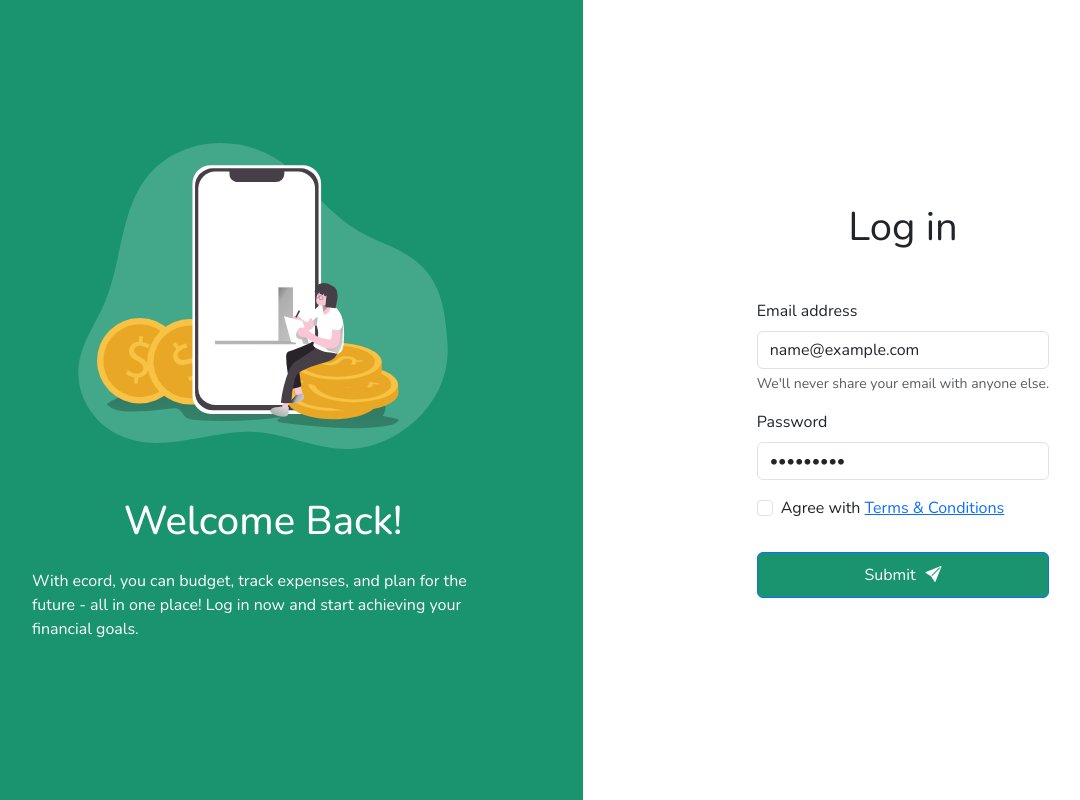
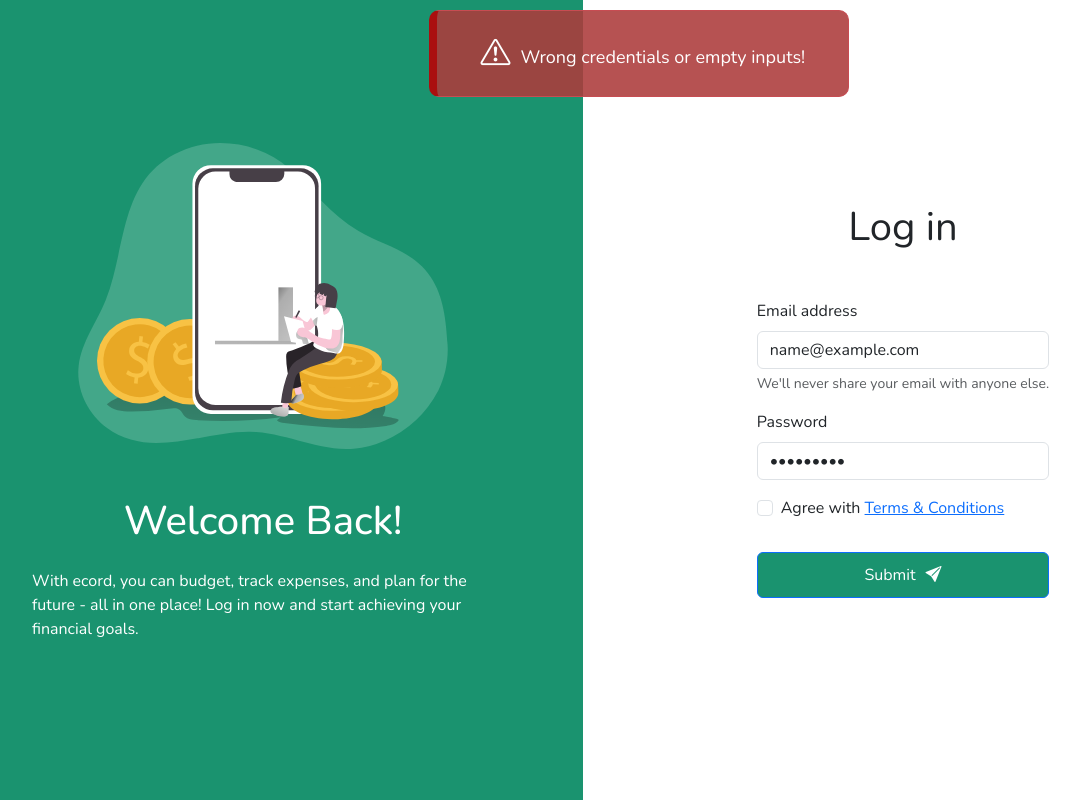
Before and after one commit to nikosgrigo/ecord-app, a website: page login.html in a window 1280 px wide. Both pictures are taken after typing "name@example.com", "Sample123" into the empty fields and a click on the button "Submit". Shown: the whole page, without its empty margins (57-1137 px from the left). Drawn offline with nearby package versions, Linux system fonts and the light colour scheme.

Commit message:
Add alert message on login page

```diff
--- a/login.html
+++ b/login.html
@@ -26,9 +26,19 @@
       href="https://fonts.googleapis.com/css2?family=Nunito:wght@200;400;500;600&family=Quicksand:wght@400;500;600&display=swap"
       rel="stylesheet"
     />
+
+    <!--Animattions from Animate.css-->
+
+    <link
+      rel="stylesheet"
+      href="https://cdnjs.cloudflare.com/ajax/libs/animate.css/4.1.1/animate.min.css"
+    />
   </head>
   <body id="body">
-    <div id="alert" class="" role="alert">Something went wrong!</div>
+    <div id="alert" class="animate__animated hidden">
+      <span><i class="bi bi-exclamation-triangle"></i></span>Wrong credentials
+      or empty inputs!
+    </div>
     <div id="wrapper" class="container-fluid">
       <div class="row vh-100">
         <div
--- a/script/login.js
+++ b/script/login.js
@@ -21,6 +21,9 @@ const passwordInput = document.querySelector("#user_password");
 const form = document.querySelector(".form");
 const terms = document.querySelector("#terms");
 
+const alertMessageEl = document.getElementById("alert");
+// console.log(alertMessageEl);
+
 form.addEventListener("submit", function (event) {
   event.preventDefault();
 
@@ -39,17 +42,19 @@ form.addEventListener("submit", function (event) {
     localStorage.setItem("currentEmail", currentEmail);
 
     window.location = "app.html";
+
+    // Clear input fields
+    emailInput.value = passwordInput.value = "";
   } else {
     // If the credentials are incorrect, display an error message
-    const messageEl = document.querySelector("#alert");
-    messageEl.classList.add("alert-show");
+    alertMessageEl.classList.remove("hidden");
+    alertMessageEl.classList.add("animate__fadeInDown");
+
     setTimeout(() => {
-      messageEl.classList.remove("alert-show");
-    }, 4000); // 5000 milliseconds = 5 seconds
+      alertMessageEl.classList.remove("animate__fadeInDown");
+      alertMessageEl.classList.add("hidden");
+    }, 4000);
   }
-
-  // Clear input fields
-  inputLoginUsername.value = inputLoginPin.value = "";
 });
 
 // export { currentEmail };
--- a/styles/style.css
+++ b/styles/style.css
@@ -49,25 +49,37 @@
 /*---------*/
 
 #alert {
-  display: block;
   position: fixed;
-  top: 10%;
-  left: 50%;
-  transform: translate(-50%, -50%);
+  top: 10px;
+  left: 38%;
+  /* right: 50%; */
+  /* transform: translateX(-50%); */
   z-index: 3;
-  opacity: 0;
-  transition: opacity 0.5s ease;
-
-  padding: 1rem;
+  font-size: 18px;
+  padding: 20px 40px;
   width: 80%;
-  max-width: 400px;
+  max-width: 420px;
   text-align: center;
-  background-color: #ec3a3ae1;
-  border: 1px solid #e92c35;
+  background-color: #ad3b3be1;
+  border: 1px solid #c74c52;
+  border-left: 8px solid rgb(170, 15, 15);
   border-radius: 10px;
   color: #ffffff;
+  /*
+  opacity: 1;
+  transition: opacity 0.5s ease-in-out; */
 }
 
-.alert-show {
+/* #alert .show {
   opacity: 1;
+} */
+
+.hidden {
+  display: none;
 }
+
+.bi-exclamation-triangle {
+  font-size: 30px;
+  padding-right: 10px;
+  padding-left: 0px;
+}
```
